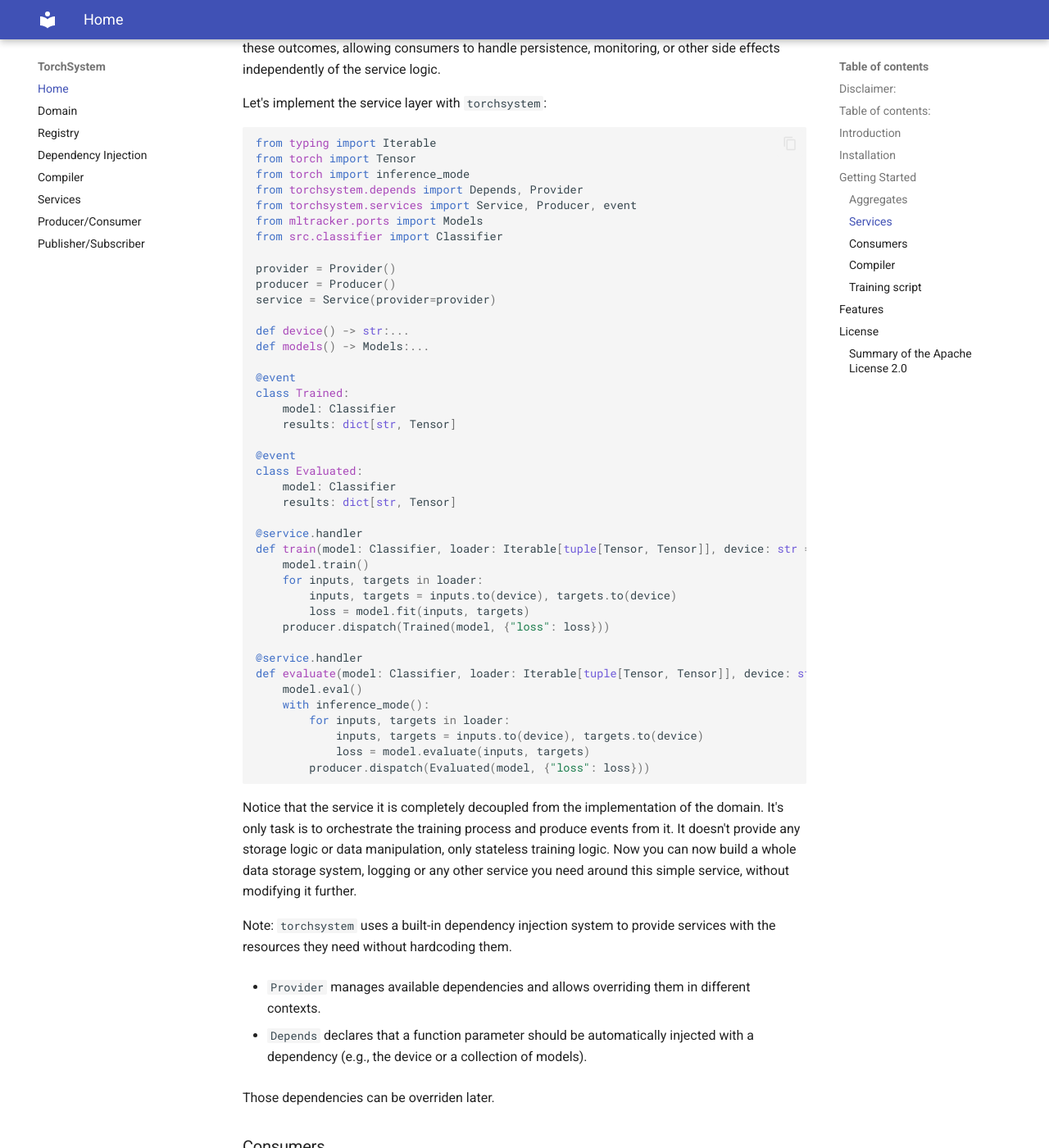
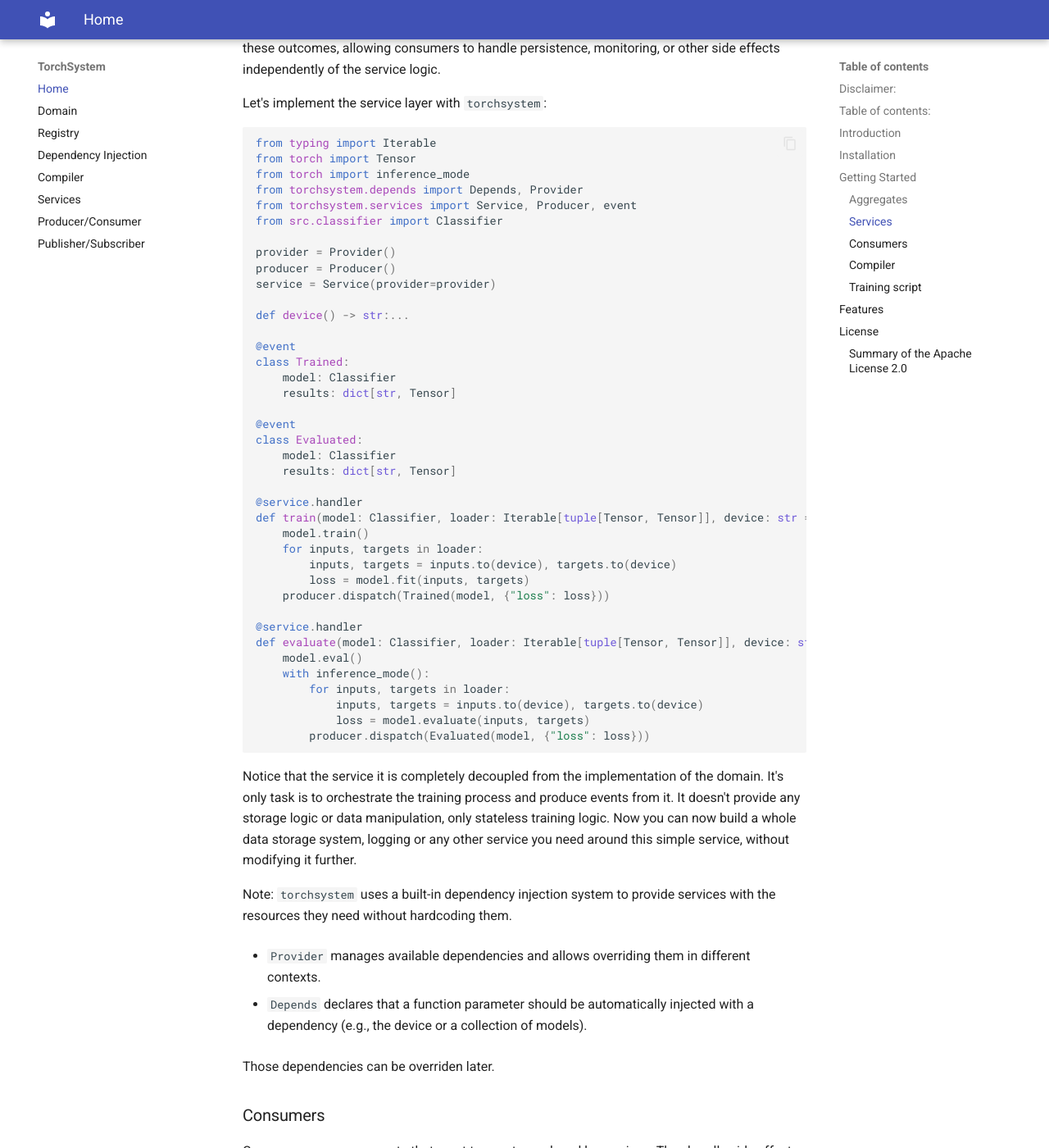
Before and after one commit to entropy-flux/TorchSystem, an MkDocs documentation site: the page built from docs/index.md, in a window 1280 px wide and 1400 px high, scrolled down 3644 px. Shown: the whole window at 82% size. Built offline with MkDocs 1.6.1 and Material for MkDocs 9.7.7, drawn with Linux system fonts in a browser that asks for light colours.

Commit message:
Update Docs

```diff
--- a/docs/index.md
+++ b/docs/index.md
@@ -135,7 +135,6 @@
 from torch import inference_mode
 from torchsystem.depends import Depends, Provider
 from torchsystem.services import Service, Producer, event
-from mltracker.ports import Models
 from src.classifier import Classifier
 
 provider = Provider()
@@ -143,7 +142,6 @@
 service = Service(provider=provider)
 
 def device() -> str:...
-def models() -> Models:...
 
 @event
 class Trained:
@@ -194,7 +192,7 @@
 from torch import save
 from torchsystem import Depends
 from torchsystem.services import Consumer
-from src.training import provider, models
+from src.training import provider
 from src.training import Trained, Evaluated
 
 consumer = Consumer(provider=provider)
```
Also changed, not shown: README.md (+1 -1 lines).
